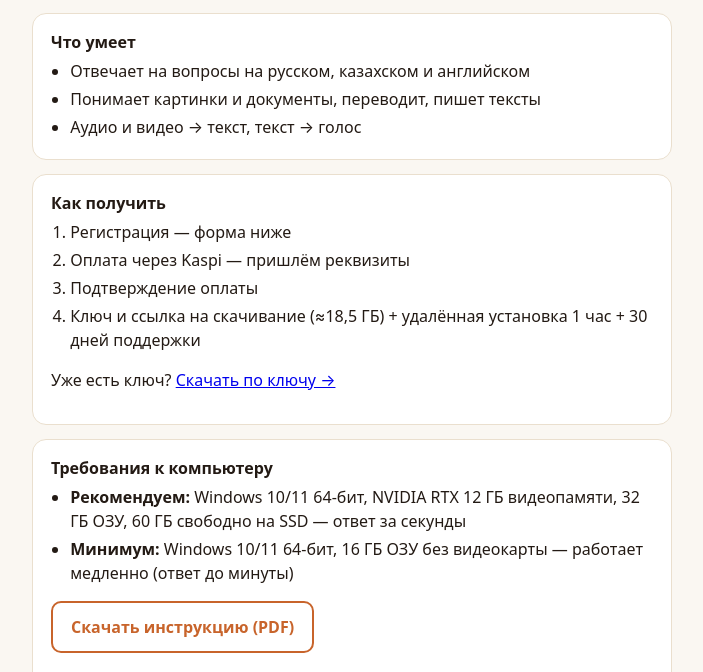
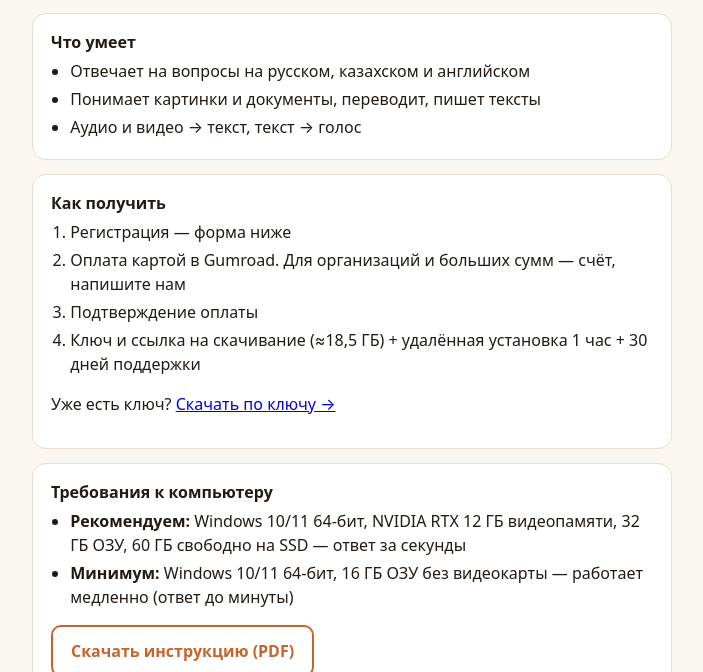
Before and after one commit to agihomecore/galymzhan-kz, a plain HTML site: page sunstick/index.html in a window 1280 px wide. Shown: the part 128-800 px from the top of the page, without its empty margins (288-991 px from the left). Drawn offline with Linux system fonts and the light colour scheme; no server answers.

Commit message:
SUNSTICK: оплата без Kaspi — Gumroad, организациям счёт (AISun)

```diff
--- a/sunstick/index.html
+++ b/sunstick/index.html
@@ -25,7 +25,7 @@ small{color:#8a7a6a}
 
 <div class="card"><b>Как получить</b><ol>
 <li>Регистрация — форма ниже</li>
-<li>Оплата через Kaspi — пришлём реквизиты</li>
+<li>Оплата картой в Gumroad. Для организаций и больших сумм — счёт, напишите нам</li>
 <li>Подтверждение оплаты</li>
 <li>Ключ и ссылка на скачивание (≈18,5 ГБ) + удалённая установка 1 час + 30 дней поддержки</li></ol><p>Уже есть ключ? <a href="get/">Скачать по ключу →</a></p></div>
 
```
